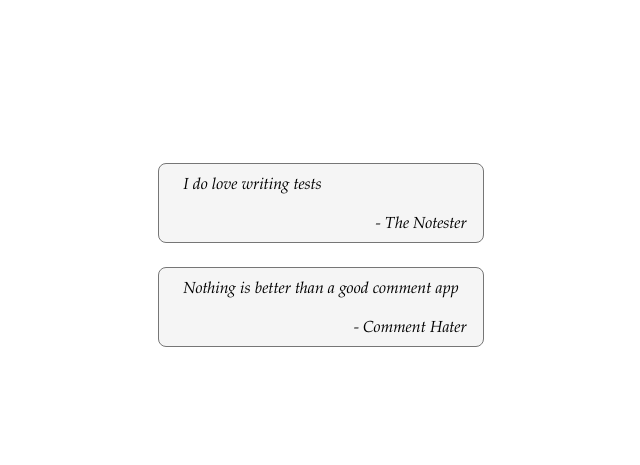
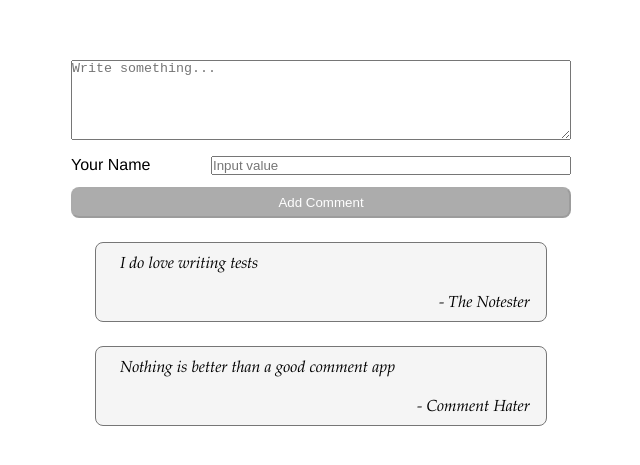
Before and after one commit to krikchaip/react-tdd-comments, a React (Create React App) app: page / in a window 1280 px wide. Shown: the part 145-610 px from the top of the page, without its empty margins (319-959 px from the left). Built offline with nearby package versions, Linux system fonts and the light colour scheme.

Commit message:
add commentform with tests

```diff
--- /dev/null
+++ b/src/components/CommentForm.jsx
@@ -0,0 +1,31 @@
+import React, { useState } from 'react'
+
+function CommentForm() {
+  const [comment, setComment] = useState('')
+  const [author, setAuthor] = useState('')
+
+  return (
+    <form className="comment-form">
+      <textarea
+        className="box"
+        placeholder="Write something..."
+        value={comment}
+        onChange={e => setComment(e.target.value)}
+      />
+      <label htmlFor="author">Your Name</label>
+      <input
+        className="input-field"
+        type="text"
+        id="author"
+        placeholder="Input value"
+        value={author}
+        onChange={e => setAuthor(e.target.value)}
+      />
+      <button className="button" disabled={!Boolean(comment && author)}>
+        Add Comment
+      </button>
+    </form>
+  )
+}
+
+export default CommentForm
--- a/src/index.jsx
+++ b/src/index.jsx
@@ -1,12 +1,13 @@
-import React from 'react'
+import React, { useState } from 'react'
 import ReactDOM from 'react-dom'
 
 import 'styles.css'
 
 import CommentList from 'components/CommentList'
+import CommentForm from 'components/CommentForm'
 
 function App() {
-  const comments = [
+  const [comments, setComments] = useState([
     {
       id: 1,
       comment: 'I do love writing tests',
@@ -17,9 +18,14 @@ function App() {
       comment: 'Nothing is better than a good comment app',
       author: 'Comment Hater'
     }
-  ]
+  ])
 
-  return <CommentList comments={comments} />
+  return (
+    <div>
+      <CommentForm />
+      <CommentList comments={comments} />
+    </div>
+  )
 }
 
 ReactDOM.render(<App />, document.getElementById('root'))
--- a/src/styles.css
+++ b/src/styles.css
@@ -39,3 +39,37 @@ body {
   bottom: 8px;
   right: 16px;
 }
+
+.comment-form {
+  margin: auto;
+  padding: 0;
+  width: 500px;
+}
+
+.comment-form .box {
+  width: 100%;
+  height: 80px;
+  margin-bottom: 12px;
+}
+
+.comment-form .input-field {
+  width: 360px;
+  float: right;
+}
+
+.comment-form .button {
+  width: 500px;
+  padding: 6px;
+  margin-top: 12px;
+
+  color: #ffffff;
+  background-color: #767676;
+  border-radius: 8px;
+
+  cursor: pointer;
+}
+
+.comment-form .button:disabled {
+  cursor: default;
+  opacity: 0.6;
+}
```
Also changed, not shown: 2 other files (tests, documents, lock files or other folders).
